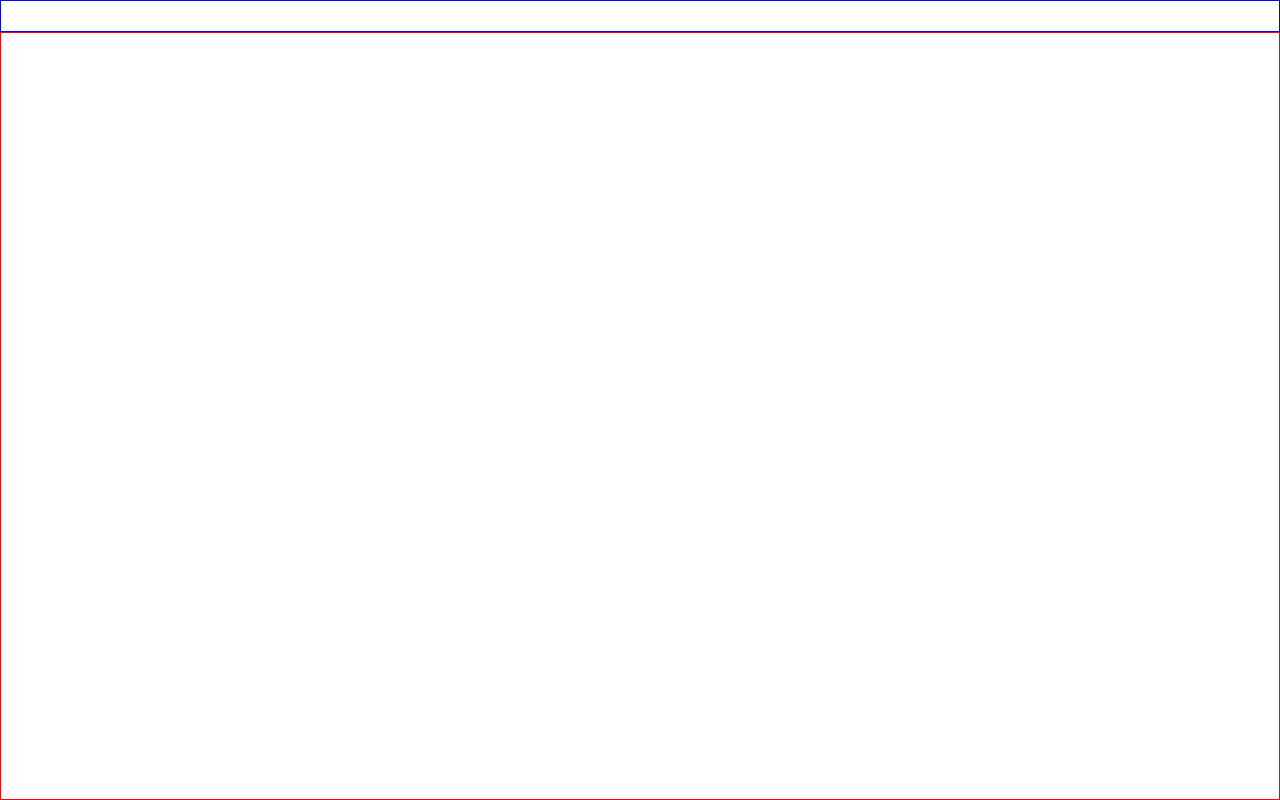
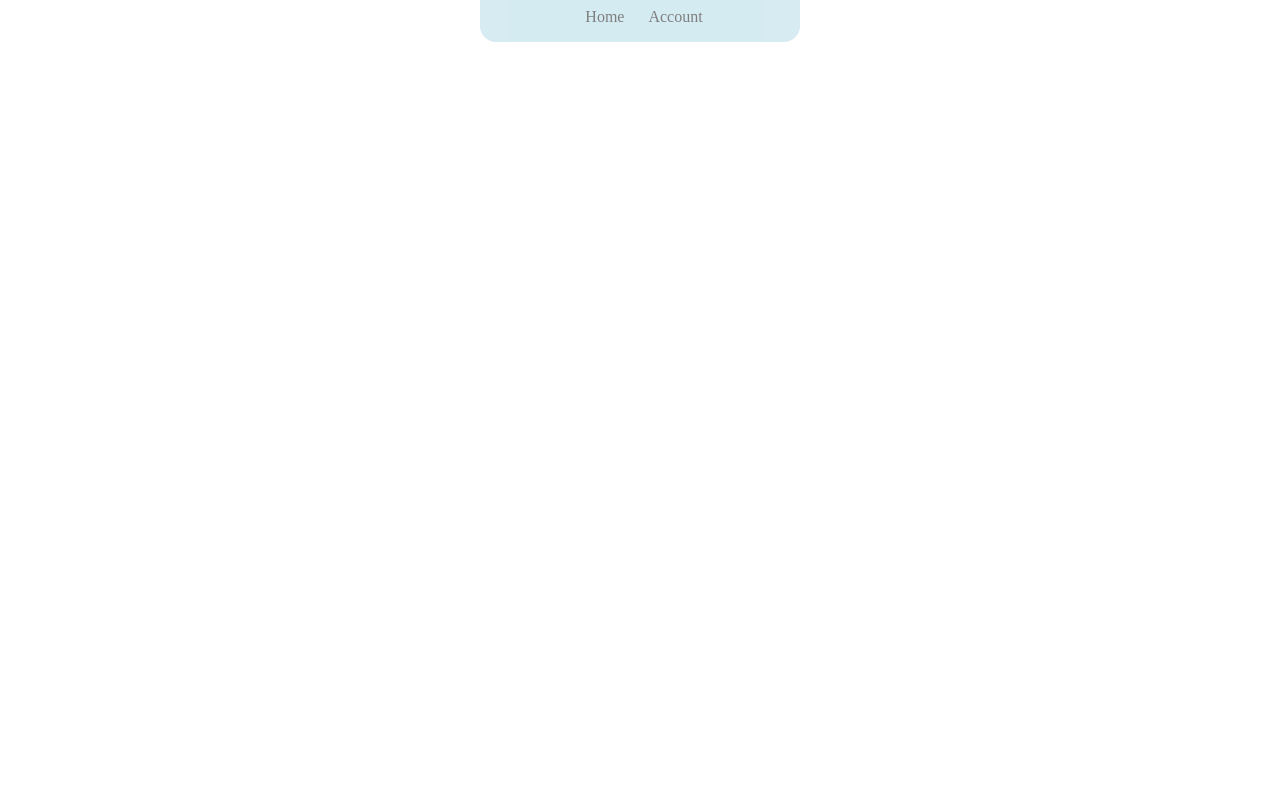
Before and after one commit to cobreti/BudganNg, an Angular app: page / in a window 1280 px wide. Built offline with nearby package versions, Linux system fonts and the light colour scheme.

Commit message:
added menu bar and menu items

```diff
--- a/src/app/app.component.html
+++ b/src/app/app.component.html
@@ -1,6 +1,9 @@
 <div class="app-root">
   <div class="app-menu">
-
+    <app-main-menu>
+      <app-main-menu-item>Home</app-main-menu-item>
+      <app-main-menu-item>Account</app-main-menu-item>
+    </app-main-menu>
   </div>
   <div class="app-content">
      <router-outlet></router-outlet>
--- a/src/app/app.component.scss
+++ b/src/app/app.component.scss
@@ -8,13 +8,15 @@
   box-sizing: border-box;
 
   .app-menu {
-    display: block;
+    display: flex;
+    flex-direction: row;
+    justify-content: center;
     position: relative;
     top: 0;
     left: 0;
     min-width: 100%;
     min-height: 2rem;
-    border: 1px solid blue;
+    // border: 1px solid blue;
     box-sizing: border-box;
   }
 
@@ -24,7 +26,7 @@
     position: relative;
     left: 0;
     width: 100%;
-    border: 1px solid red;
+    // border: 1px solid red;
     overflow:hidden;
     box-sizing: border-box;
   }
--- a/src/app/app.module.ts
+++ b/src/app/app.module.ts
@@ -3,10 +3,14 @@ import { BrowserModule } from '@angular/platform-browser';
 
 import { AppRoutingModule } from './app-routing.module';
 import { AppComponent } from './app.component';
+import { MainMenuComponent } from './components/main-menu/main-menu.component';
+import { MainMenuItemComponent } from './components/main-menu-item/main-menu-item.component';
 
 @NgModule({
   declarations: [
-    AppComponent
+    AppComponent,
+    MainMenuComponent,
+    MainMenuItemComponent
   ],
   imports: [
     BrowserModule,
--- /dev/null
+++ b/src/app/components/main-menu-item/main-menu-item.component.html
@@ -0,0 +1,3 @@
+<div class="main-menu-item">
+  <ng-content></ng-content>
+</div>
--- /dev/null
+++ b/src/app/components/main-menu-item/main-menu-item.component.scss
@@ -0,0 +1,10 @@
+.main-menu-item {
+  margin: 0 0 0.5rem 0.5rem;
+  padding: 0.5rem;
+  border-radius: 0.5rem;
+  cursor: pointer;
+}
+
+.main-menu-item:hover {
+  background: rgba(0, 0, 0, 0.1);
+}
--- /dev/null
+++ b/src/app/components/main-menu/main-menu.component.html
@@ -0,0 +1,3 @@
+<div class="main-menu">
+  <ng-content></ng-content>
+</div>
--- /dev/null
+++ b/src/app/components/main-menu/main-menu.component.scss
@@ -0,0 +1,12 @@
+.main-menu {
+  display: flex;
+  flex-direction: row;
+  justify-content: center;
+  align-items: center;
+  min-width: 25vw;
+  min-height: 2rem;
+  background: lightblue;
+  opacity: 0.5;
+  border-radius: 0 0 1rem 1rem;
+  cursor: default;
+}
```
Also changed, not shown: src/app/components/main-menu-item/main-menu-item.component.ts (added, +10 -0 lines), src/app/components/main-menu/main-menu.component.ts (added, +10 -0 lines), 2 other files (tests, documents, lock files or other folders).
